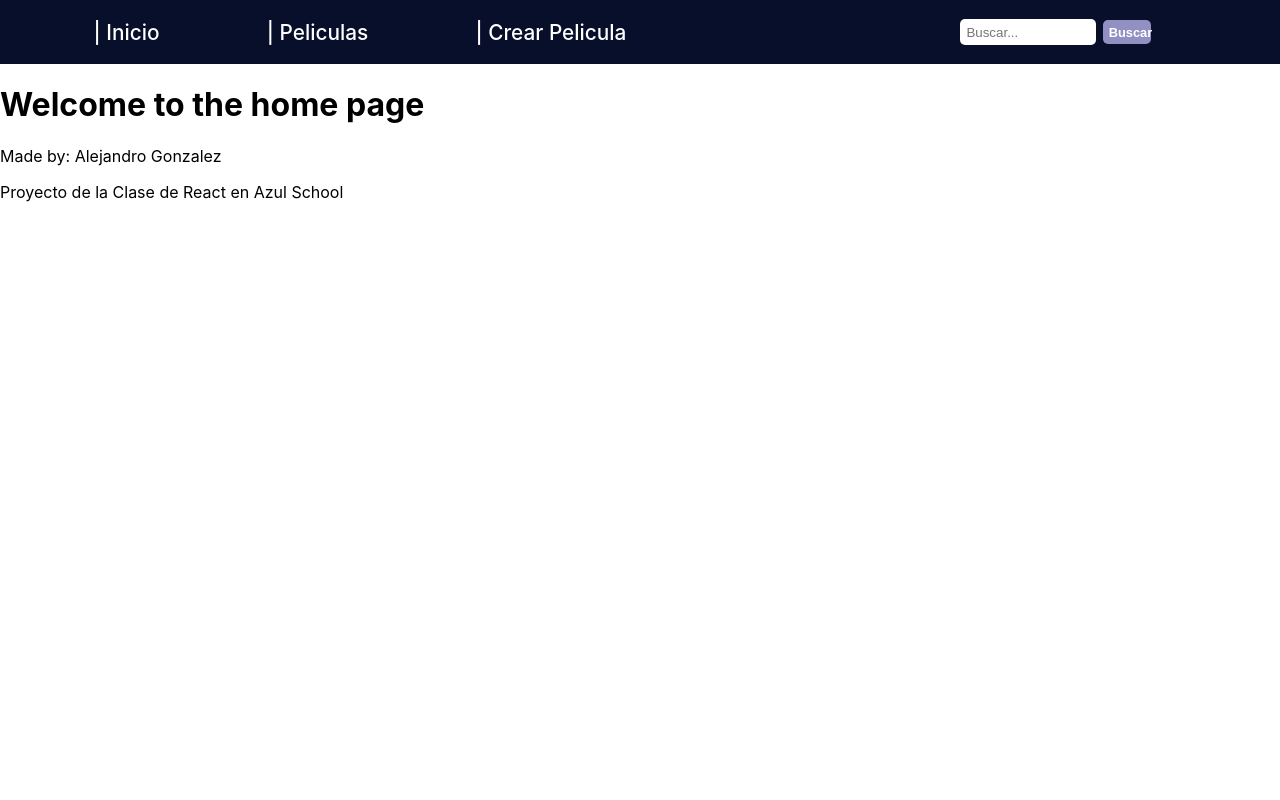
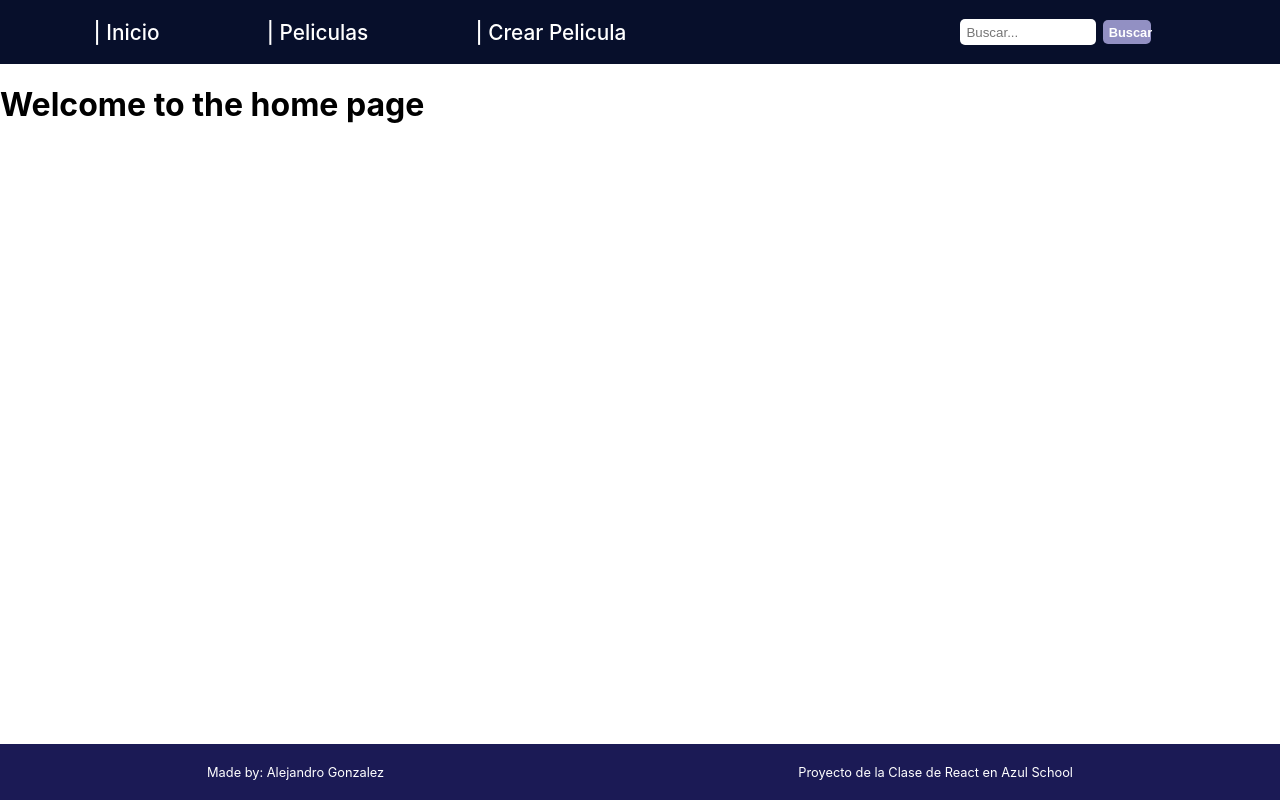
Before and after one commit to atrect-5/Curso-de-React, a React (Create React App) app: page / in a window 1280 px wide. Built offline with nearby package versions, Linux system fonts and the light colour scheme.

Commit message:
Added footer

```diff
--- a/src/components/common/footer/footer.jsx
+++ b/src/components/common/footer/footer.jsx
@@ -1,5 +1,7 @@
 
 import React from "react"
+
+import "./index.scss"
 
 // Creamos nuestro componente footer (Este deberia estar presente en toda la pagina en la parte inferior)
 const Footer = () => (
--- /dev/null
+++ b/src/components/common/footer/index.scss
@@ -0,0 +1,18 @@
+
+@import "../../../consts/colors.scss";
+
+.footer-container {
+    width: 100%;
+    height: 7vh;
+    background-color: $primary-variant;
+    display: flex;
+    flex-direction: row;
+    justify-content: space-around;
+    align-items: center;
+    position: absolute;
+    bottom: 0;
+    p {
+        color: $white;
+        font-size: .8em;
+    }
+}
--- a/src/components/common/header/index.scss
+++ b/src/components/common/header/index.scss
@@ -1,10 +1,12 @@
+
+@import "../../../consts/colors.scss";
 
 .header-container {
     width: 100%;
     height: 8vh;
     max-height: 8vh;
-    background-color: #070F2B;
-    color : white;
+    background-color: $primary;
+    color : $white;
     display: flex;
     flex-direction: row;
     justify-content: space-between;
@@ -19,7 +21,7 @@
         li {
             a {
                 text-decoration: none;
-                color: white;
+                color: $white;
                 font-size: 1.3rem;
                 font-weight: 500;
                 transition: all 0.2s;
@@ -53,14 +55,14 @@
             border-radius: 5px;
             font-size: .8em;
             font-weight: 600;
-            color: white;
-            background-color: #9290C3;
+            color: $white;
+            background-color: $accent;
             transition: all 0.1s;
             &:hover {
-                background-color: #535C91;
+                background-color: $accent-variant;
             }
             &:active {
-                background-color: #3A3F6D;
+                background-color: $accent-variant-2;
             }
         }
     }
--- /dev/null
+++ b/src/consts/colors.scss
@@ -0,0 +1,8 @@
+
+$primary: #070F2B;
+$accent: #9290C3;
+$primary-variant: #1B1A55;
+$accent-variant: #535C91;
+$accent-variant-2: #3A3F6D;
+$white: white;
+$black: black;
```
